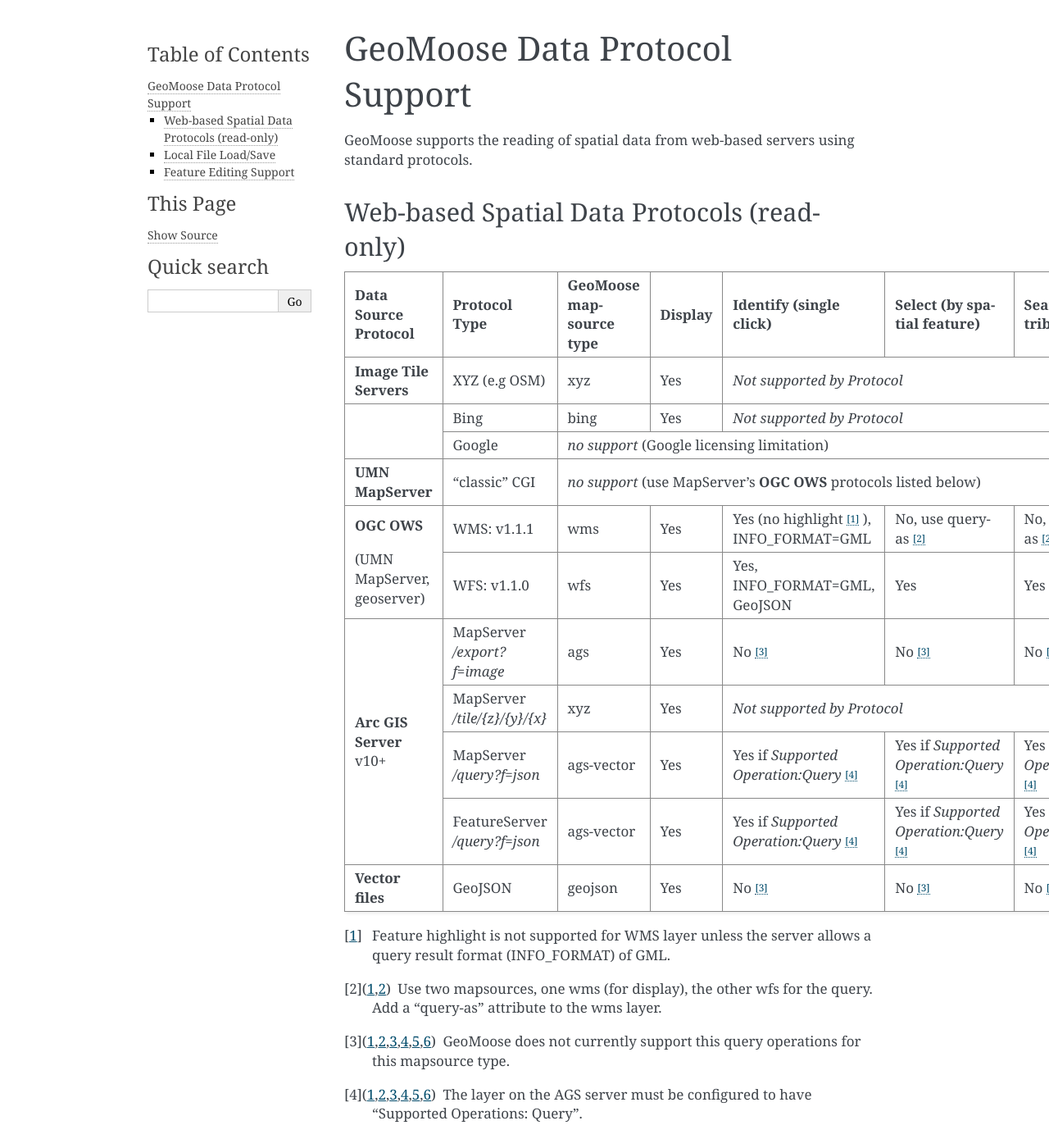
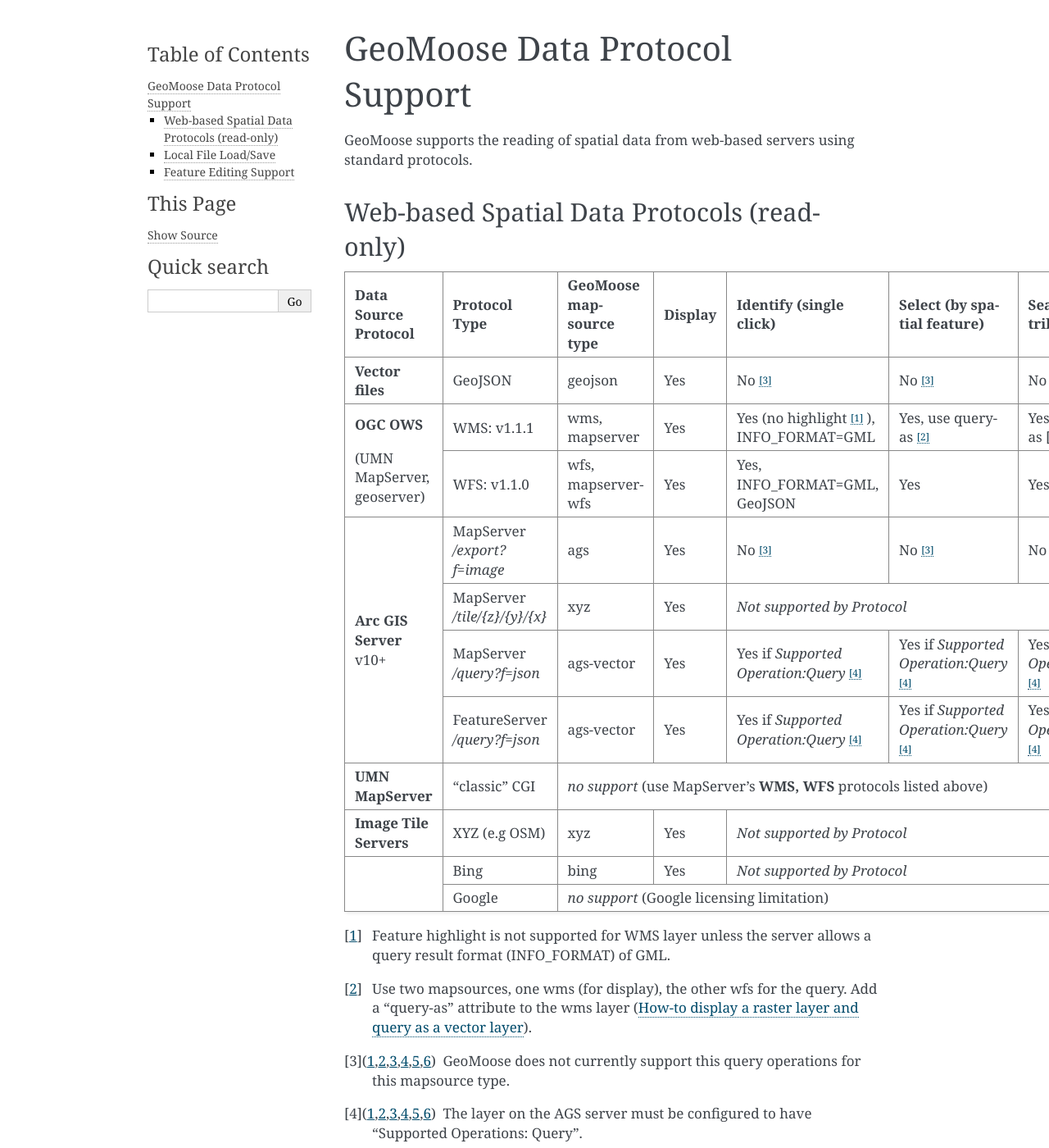
Before and after one commit to geomoose/gm3, a Sphinx documentation site: the page built from docs/protocols.rst, in a window 1280 px wide and 1400 px high. Shown: the whole window at 82% size. Built offline with Sphinx 7.4.7, drawn with Linux system fonts in a browser that asks for light colours; some of the changed lines change nothing that is shown.

Commit message:
reorder to match testing mapbook

```diff
--- a/docs/protocols.rst
+++ b/docs/protocols.rst
@@ -9,17 +9,11 @@
 +-----------------------------------+--------------------------------+------------------------------------------+----------+-------------------------------------------------+---------------------------------------+---------------------------------------+
 | Data Source Protocol              | Protocol Type                  | GeoMoose mapsource type                  |  Display | Identify (single click)                         | Select (by spatial feature)           | Search (by attribute values)          |
 +===================================+================================+==========================================+==========+=================================================+=======================================+=======================================+
-| **Image Tile Servers**            | XYZ (e.g OSM)                  | xyz                                      | Yes      | *Not supported by Protocol*                                                                                                     |
+| **Vector files**                  | GeoJSON                        | geojson                                  | Yes      | No [3]_                                         | No [3]_                               | No [3]_                               |
 +-----------------------------------+--------------------------------+------------------------------------------+----------+-------------------------------------------------+---------------------------------------+---------------------------------------+
-|                                   | Bing                           | bing                                     | Yes      | *Not supported by Protocol*                                                                                                     |
+| **OGC OWS**                       | WMS: v1.1.1                    | wms, mapserver                           | Yes      | Yes (no highlight [1]_ ), INFO_FORMAT=GML       | Yes, use query-as [2]_                | Yes, use query-as [2]   _             |
 +                                   +--------------------------------+------------------------------------------+----------+-------------------------------------------------+---------------------------------------+---------------------------------------+
-|                                   | Google                         | *no support* (Google licensing limitation)                                                                                                                                            |
-+-----------------------------------+--------------------------------+------------------------------------------+----------+-------------------------------------------------+---------------------------------------+---------------------------------------+
-| **UMN MapServer**                 | "classic" CGI                  | *no support* (use MapServer's **OGC OWS** protocols listed below)                                                                                                                     |
-+-----------------------------------+--------------------------------+------------------------------------------+----------+-------------------------------------------------+---------------------------------------+---------------------------------------+
-| **OGC OWS**                       | WMS: v1.1.1                    | wms                                      | Yes      | Yes (no highlight [1]_ ), INFO_FORMAT=GML       | No, use query-as [2]_                 | No, use query-as [2]_                 |
-+                                   +--------------------------------+------------------------------------------+----------+-------------------------------------------------+---------------------------------------+---------------------------------------+
-| (UMN MapServer, geoserver)        | WFS: v1.1.0                    | wfs                                      | Yes      | Yes, INFO_FORMAT=GML, GeoJSON                   | Yes                                   | Yes                                   |
+| (UMN MapServer, geoserver)        | WFS: v1.1.0                    | wfs, mapserver-wfs                       | Yes      | Yes, INFO_FORMAT=GML, GeoJSON                   | Yes                                   | Yes                                   |
 +-----------------------------------+--------------------------------+------------------------------------------+----------+-------------------------------------------------+---------------------------------------+---------------------------------------+
 | **Arc GIS Server** v10+           | MapServer */export?f=image*    | ags                                      | Yes      | No [3]_                                         | No [3]_                               | No [3]_                               |
 +                                   +--------------------------------+------------------------------------------+----------+-------------------------------------------------+---------------------------------------+---------------------------------------+
@@ -29,11 +23,17 @@
 +                                   +--------------------------------+------------------------------------------+----------+-------------------------------------------------+---------------------------------------+---------------------------------------+
 |                                   | FeatureServer */query?f=json*  | ags-vector                               | Yes      | Yes if *Supported Operation:Query* [4]_         |Yes if *Supported Operation:Query* [4]_|Yes if *Supported Operation:Query* [4]_|
 +-----------------------------------+--------------------------------+------------------------------------------+----------+-------------------------------------------------+---------------------------------------+---------------------------------------+
-| **Vector files**                  | GeoJSON                        | geojson                                  | Yes      | No [3]_                                         | No [3]_                               | No [3]_                               |
+| **UMN MapServer**                 | "classic" CGI                  | *no support* (use MapServer's **WMS, WFS** protocols listed above)                                                                                                                    |
++-----------------------------------+--------------------------------+------------------------------------------+----------+-------------------------------------------------+---------------------------------------+---------------------------------------+
+| **Image Tile Servers**            | XYZ (e.g OSM)                  | xyz                                      | Yes      | *Not supported by Protocol*                                                                                                     |
++-----------------------------------+--------------------------------+------------------------------------------+----------+-------------------------------------------------+---------------------------------------+---------------------------------------+
+|                                   | Bing                           | bing                                     | Yes      | *Not supported by Protocol*                                                                                                     |
++                                   +--------------------------------+------------------------------------------+----------+-------------------------------------------------+---------------------------------------+---------------------------------------+
+|                                   | Google                         | *no support* (Google licensing limitation)                                                                                                                                            |
 +-----------------------------------+--------------------------------+------------------------------------------+----------+-------------------------------------------------+---------------------------------------+---------------------------------------+
 
 .. [1] Feature highlight is not supported for WMS layer unless the server allows a query result format (INFO_FORMAT) of GML.
-.. [2] Use two mapsources, one wms (for display), the other wfs for the query. Add a "query-as" attribute to the wms layer.
+.. [2] Use two mapsources, one wms (for display), the other wfs for the query. Add a "query-as" attribute to the wms layer (:any:`query-as`).
 .. [3] GeoMoose does not currently support this query operations for this mapsource type.
 .. [4] The layer on the AGS server must be configured to have "Supported Operations: Query".
 
```
